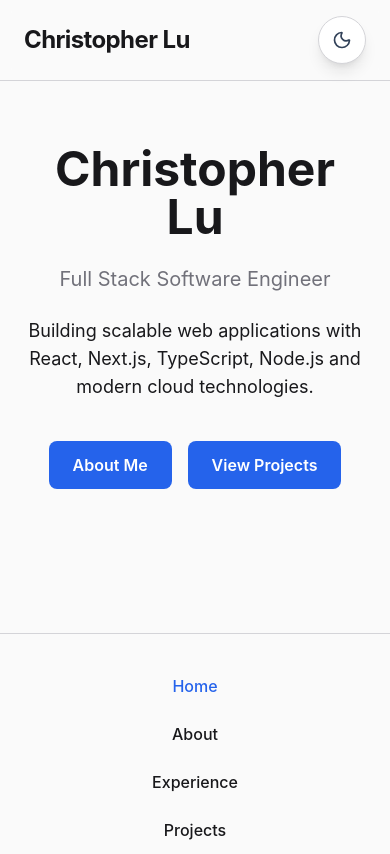
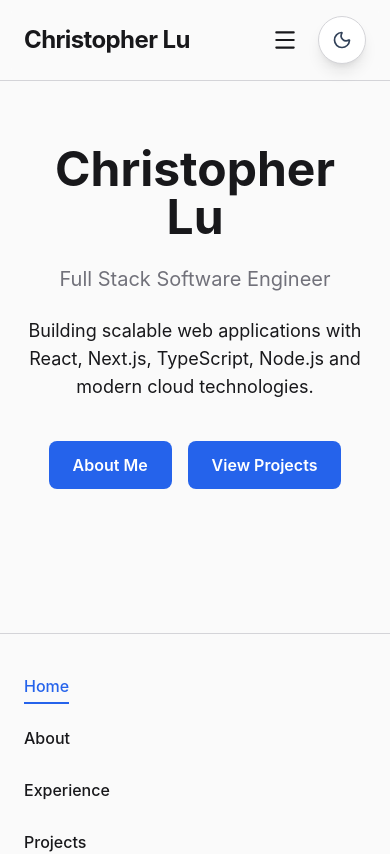
Before and after one commit to christopher-lu/Portfolio, a Next.js app: page / in a window 390 px wide. Shown: the top 854 px of the page. Built offline with nearby package versions, Linux system fonts and the light colour scheme.

Commit message:
update navigation bar on desktop and mobile

```diff
--- a/components/layout/MobileMenu.tsx
+++ b/components/layout/MobileMenu.tsx
@@ -0,0 +1,94 @@
+"use client";
+
+import { useState } from "react";
+import { Menu, X } from "lucide-react";
+
+import ThemeToggle from "./ThemeToggle";
+import Brand from "./Brand";
+import NavLinks from "./NavLinks";
+
+export default function MobileMenu() {
+  const [open, setOpen] = useState(false);
+
+  return (
+    <>
+      {/* Mobile Header Controls */}
+      <div className="flex items-center gap-3 md:hidden">
+        <button
+          aria-label="Open navigation menu"
+          onClick={() => setOpen(true)}
+          className="
+            rounded-lg
+            p-2
+            transition
+            hover:bg-[var(--card)]
+          "
+        >
+          <Menu size={26} />
+        </button>
+
+        <ThemeToggle />
+      </div>
+
+      {/* Overlay */}
+      {open && (
+        <div
+          className="
+            fixed
+            inset-0
+            z-40
+            bg-black/40
+            backdrop-blur-sm
+          "
+          onClick={() => setOpen(false)}
+        />
+      )}
+
+      {/* Drawer */}
+      <aside
+        className={`
+          fixed
+          top-0
+          left-0
+          z-50
+          h-full
+          w-72
+
+          bg-[var(--background)]
+
+          border-r
+          border-[var(--border)]
+
+          p-8
+
+          transition-transform
+          duration-300
+
+          ${
+            open
+              ? "translate-x-0"
+              : "-translate-x-full"
+          }
+        `}
+      >
+        <div className="flex items-center justify-between">
+          <Brand />
+
+          <button
+            aria-label="Close navigation menu"
+            onClick={() => setOpen(false)}
+          >
+            <X />
+          </button>
+        </div>
+
+        <div className="mt-12">
+          <NavLinks
+            mobile
+            onNavigate={() => setOpen(false)}
+                />
+        </div>
+      </aside>
+    </>
+  );
+}
--- a/components/layout/NavLinks.tsx
+++ b/components/layout/NavLinks.tsx
@@ -2,14 +2,17 @@
 
 import Link from "next/link";
 import { usePathname } from "next/navigation";
+
 import { navigation } from "@/data/navigation";
 
 type NavLinksProps = {
   mobile?: boolean;
+  onNavigate?: () => void;
 };
 
 export default function NavLinks({
   mobile = false,
+  onNavigate,
 }: NavLinksProps) {
   const pathname = usePathname();
 
@@ -28,20 +31,45 @@ export default function NavLinks({
           <Link
             key={item.href}
             href={item.href}
+            onClick={onNavigate}
+            aria-current={active ? "page" : undefined}
             className={`
+              group
               relative
+              w-fit
+              pb-1
+              text-base
               font-medium
               transition-colors
               duration-300
-              hover:text-[var(--accent)]
+
               ${
                 active
                   ? "text-[var(--accent)]"
-                  : "text-[var(--foreground)]"
+                  : "text-[var(--foreground)] hover:text-[var(--accent)]"
               }
             `}
           >
             {item.label}
+
+            {/* Animated Underline */}
+            <span
+              className={`
+                absolute
+                left-0
+                -bottom-0.5
+                h-0.5
+                bg-[var(--accent)]
+                transition-all
+                duration-300
+
+                ${
+                  active
+                    ? "w-full"
+                    : "w-0 group-hover:w-full"
+                }
+              `}
+            />
           </Link>
         );
       })}
--- a/components/layout/Navbar.tsx
+++ b/components/layout/Navbar.tsx
@@ -1,5 +1,7 @@
 import Container from "@/components/ui/Container";
+
 import Brand from "./Brand";
+import MobileMenu from "./MobileMenu";
 import NavLinks from "./NavLinks";
 import ThemeToggle from "./ThemeToggle";
 
@@ -10,9 +12,13 @@ export default function Navbar() {
         sticky
         top-0
         z-50
+
         border-b
+
         border-[var(--border)]
+
         bg-[var(--background)]/80
+
         backdrop-blur
       "
     >
@@ -20,11 +26,17 @@ export default function Navbar() {
         <div className="flex h-20 items-center justify-between">
           <Brand />
 
-          <div className="flex items-center gap-8">
+          {/* Desktop */}
+
+          <div className="hidden md:flex items-center gap-8">
             <NavLinks />
 
             <ThemeToggle />
           </div>
+
+          {/* Mobile */}
+
+          <MobileMenu />
         </div>
       </Container>
     </header>
```
